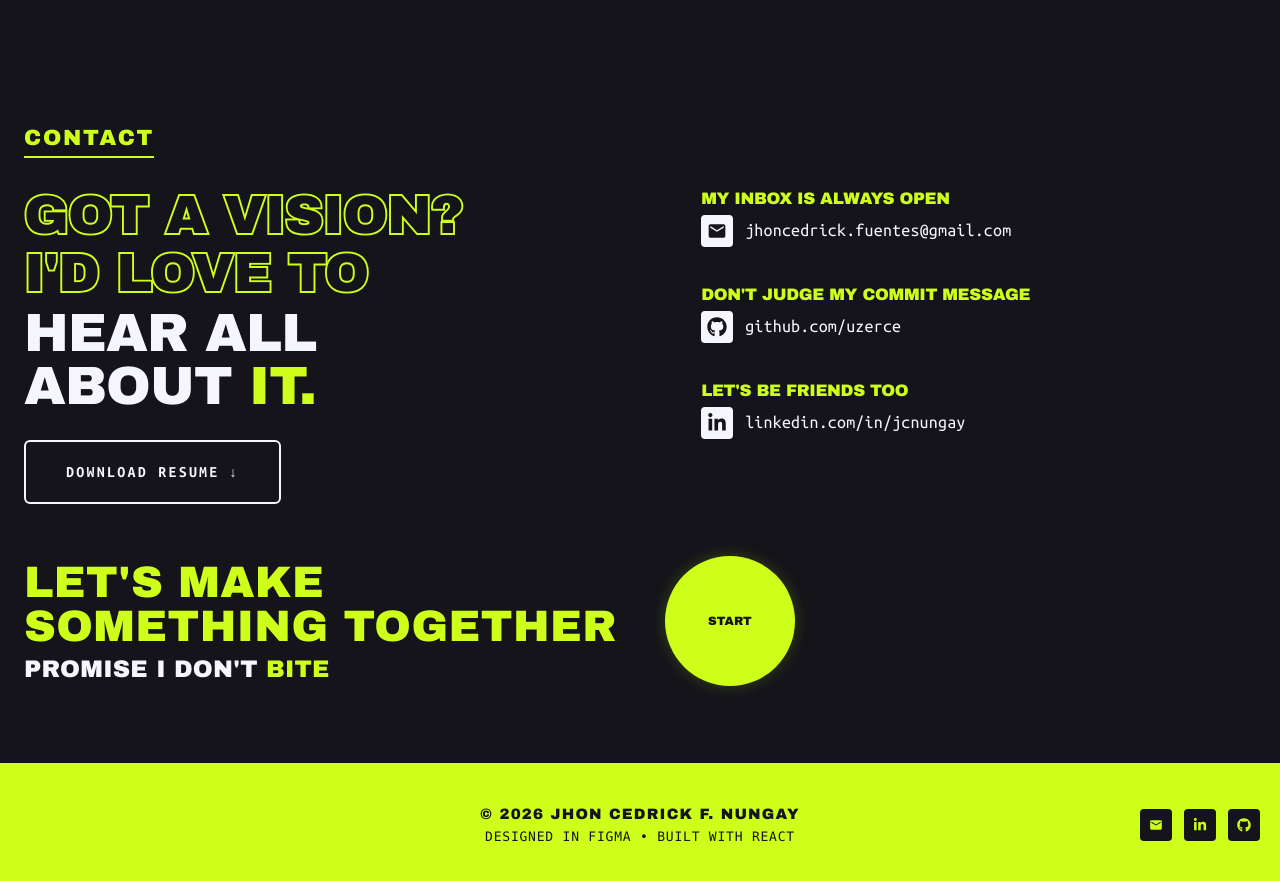
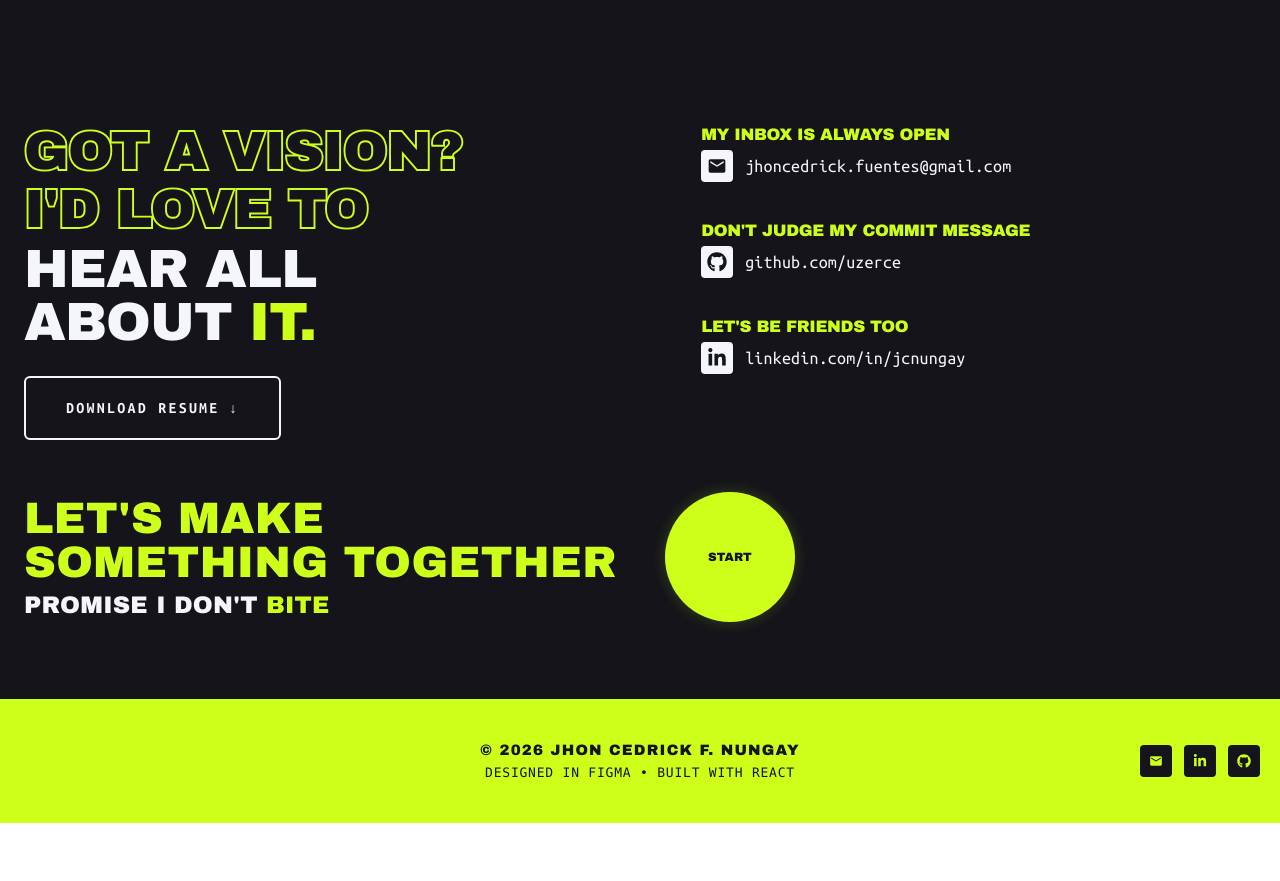
Before and after one commit to uzercedrick/portfolio, a Next.js app: page / in a window 1280 px wide. Shown: the part 3080-3961 px from the top of the page. After the commit the page ends 3903 px from the top, so only its background shows below. Built offline with nearby package versions, Linux system fonts and the light colour scheme; a web font is replaced by a local one.

Commit message:
new layout

```diff
--- a/app/components/Contact.tsx
+++ b/app/components/Contact.tsx
@@ -59,16 +59,7 @@ export default function Contact({ isFormOpen, onOpenForm, onCloseForm }: Contact
 
   return (
     <section id="contact" ref={ref} style={{ background: "#14141A", padding: "clamp(48px, 6vw, 80px) 0" }}>
-      <div className="container">
-
-        <motion.h2
-          initial={{ opacity: 0, y: 20 }}
-          animate={inView ? { opacity: 1, y: 0 } : {}}
-          transition={{ duration: 0.55, ease: E }}
-          className="sec-label"
-        >
-          CONTACT
-        </motion.h2>
+      <div className="container contact-container">
 
         <div className="contact-top">
           <div className="contact-heading">
@@ -223,17 +214,9 @@ export default function Contact({ isFormOpen, onOpenForm, onCloseForm }: Contact
           text-transform: uppercase;
         }
 
-        .sec-label {
-          font-family: var(--font-zalando-expanded), "Arial Black", Impact, system-ui, sans-serif;
-          font-weight: 700;
-          text-transform: uppercase;
-          font-size: clamp(18px, 1.8vw, 22px);
-          letter-spacing: 0.08em;
-          color: #CEFF1A;
-          display: inline-block;
-          padding-bottom: 6px;
-          border-bottom: 2px solid #CEFF1A;
-          margin-bottom: clamp(24px, 3vw, 32px);
+        .contact-container {
+          max-width: 1300px;
+          margin: 0 auto;
         }
 
         .contact-outline {
@@ -335,12 +318,6 @@ export default function Contact({ isFormOpen, onOpenForm, onCloseForm }: Contact
           }
         }
         @media (max-width: 480px) {
-          .sec-label {
-            font-size: 16px;
-            letter-spacing: 0.07em;
-            border-bottom-width: 1.5px;
-            padding-bottom: 5px;
-          }
           .btn-start {
             width: 80px;
             height: 80px;
--- a/app/global.css
+++ b/app/global.css
@@ -3,9 +3,9 @@
 /* Design tokens — every component already references these names */
 @layer base {
   :root {
-    --volt: #CEFF1A;
-    --ink: #14141A;
-    --bone: #F5F6FC;
+    --lime: #CEFF1A;
+    --midnight: #14141A;
+    --icewhite: #F5F6FC;
 
     --bone-90: rgba(245, 246, 252, 0.9);
     --bone-70: rgba(245, 246, 252, 0.7);
```
